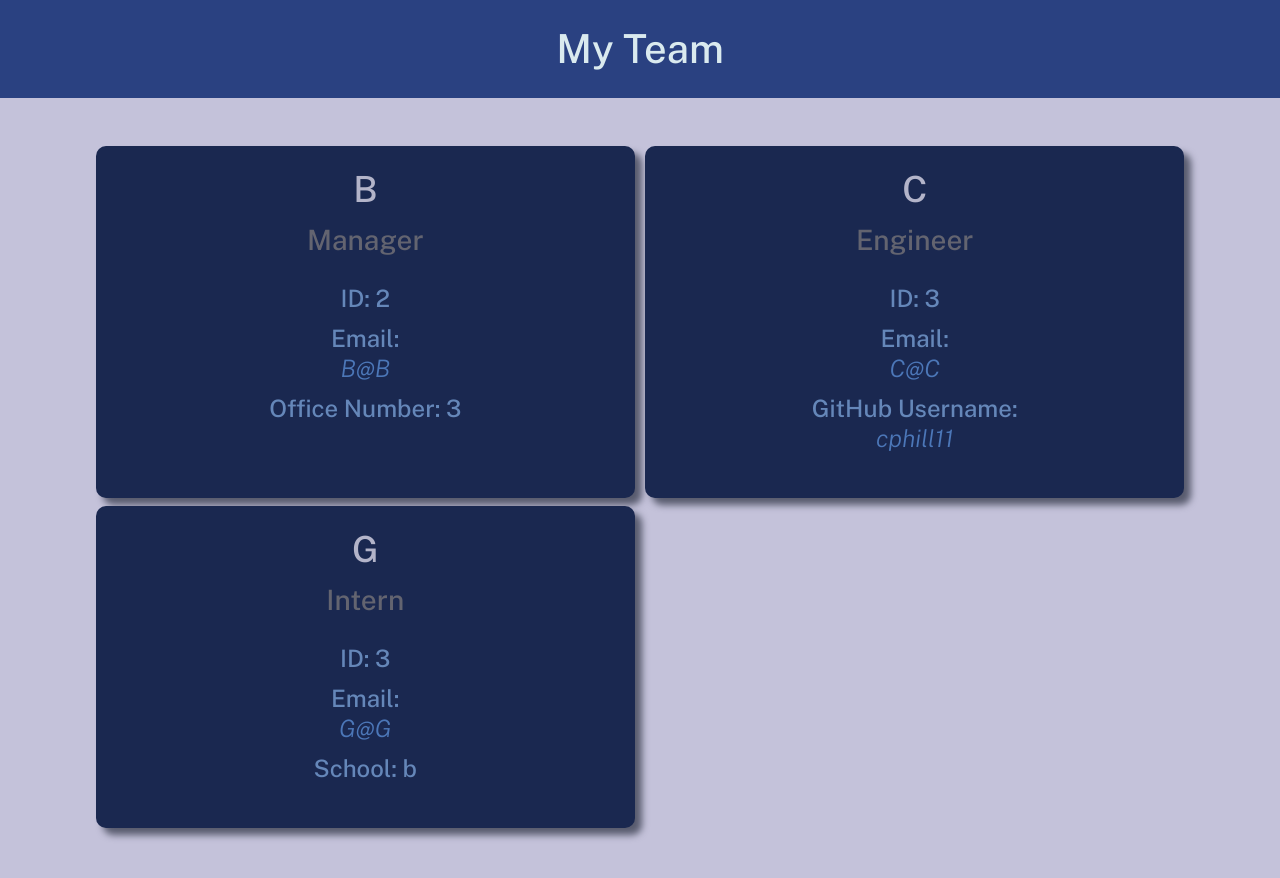
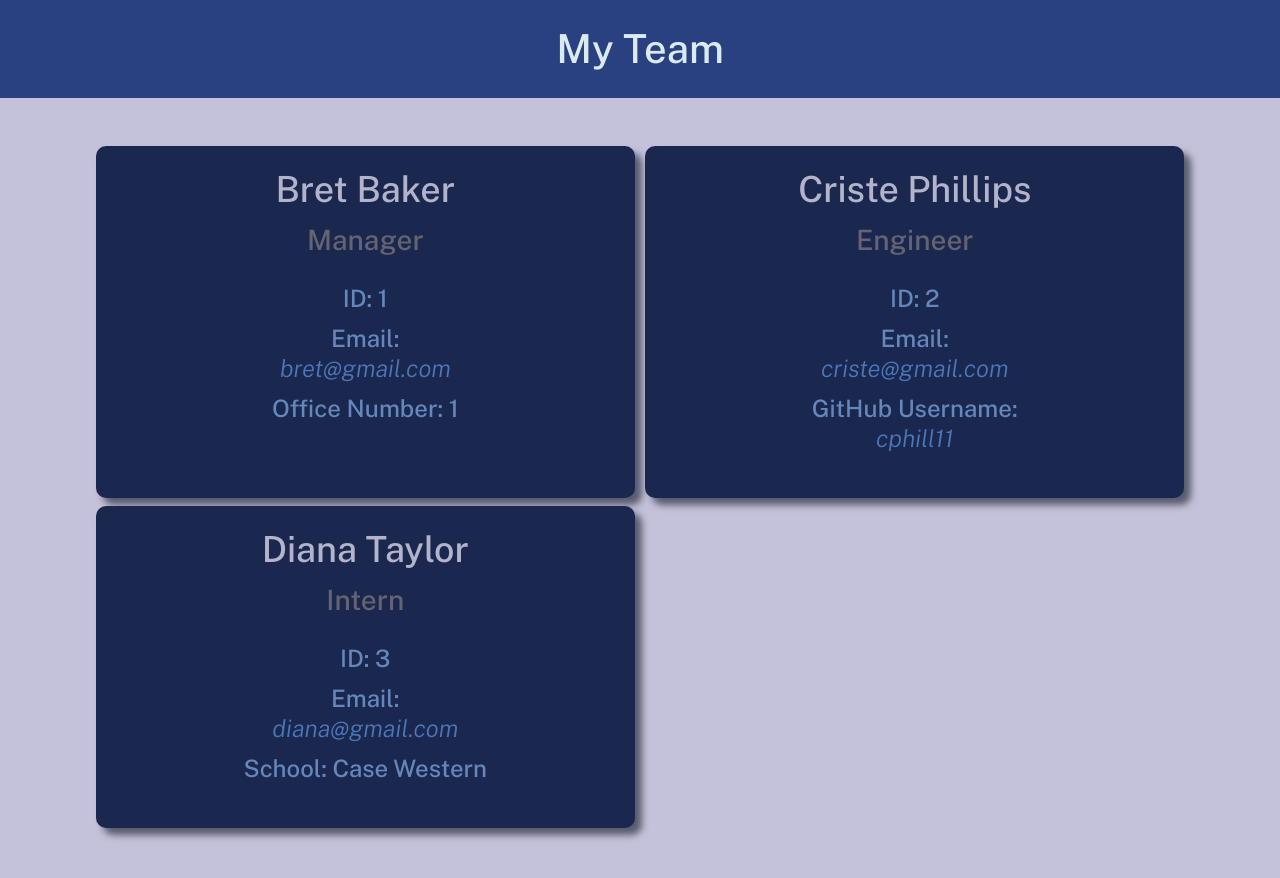
Before and after one commit to cphill11/team-profile-generator, a website: page src/newHTML.html in a window 1280 px wide. Drawn offline with nearby package versions, Linux system fonts and the light colour scheme.

```diff
--- a/src/newHTML.html
+++ b/src/newHTML.html
@@ -27,14 +27,14 @@
     <div class="flex-row justify-space-between">
 
           <div class="col-12 col-md-6 mb-2 bg-dark text-light p-3 flex-column" id="employee-card">
-            <h2 class="employee-item-title text-light" id="employee-name">B</h3>
+            <h2 class="employee-item-title text-light" id="employee-name">Bret Baker</h3>
             <h3 class="employee-item-title text-light" id="employee-title">Manager</h3>
             <div>
               <div class="col-12 col-md-6 mb-2 text-light p-3 flex-column">
-                <h4 class="employee-item-title text-primary">ID: 2</h4>
+                <h4 class="employee-item-title text-primary">ID: 1</h4>
                 <h4 class="employee-item-title text-primary flex-column">Email:
-                  <a href="mailto:B@B">B@B</a></h4>
-                <h4 class="employee-item-title text-primary flex-column">Office Number: 3</h4>
+                  <a href="mailto:bret@gmail.com">bret@gmail.com</a></h4>
+                <h4 class="employee-item-title text-primary flex-column">Office Number: 1</h4>
               </div>
             </div>
           </div>
@@ -42,13 +42,13 @@
 
 
           <div class="col-12 col-md-6 mb-2 bg-dark text-light p-3 flex-column" id="employee-card">
-            <h2 class="employee-item-title text-light" id="employee-name">C</h3>
+            <h2 class="employee-item-title text-light" id="employee-name">Criste Phillips</h3>
             <h3 class="employee-item-title text-light" id="employee-title">Engineer</h3>
             <div>
               <div class="col-12 col-md-6 mb-2 p-3 flex-column">
-                <h4 class="employee-item-title text-primary">ID: 3</h4>
+                <h4 class="employee-item-title text-primary">ID: 2</h4>
                 <h4 class="employee-item-title text-primary flex-column">Email:
-                  <a href="mailto:C@C">C@C</a></h4>
+                  <a href="mailto:criste@gmail.com">criste@gmail.com</a></h4>
                 <h4 class="employee-item-title text-primary flex-column">GitHub Username:
                   <a href="https://github.com/cphill11" target="_blank">cphill11</a></h4>
               </div>
@@ -58,14 +58,14 @@
 
 
            <div class="col-12 col-md-6 mb-2 bg-dark text-light p-3 flex-column" id="employee-card">
-             <h2 class="employee-item-title text-light" id="employee-name">G</h3>
+             <h2 class="employee-item-title text-light" id="employee-name">Diana Taylor</h3>
              <h3 class="employee-item-title text-light" id="employee-title">Intern</h3>
              <div>
               <div class="col-12 col-md-6 mb-2 p-3 flex-column">
                 <h4 class="employee-item-title text-primary">ID: 3</h4>
                 <h4 class="employee-item-title text-primary flex-column">Email:
-                  <a href="mailto:G@G">G@G</a></h4>
-                <h4 class="employee-item-title text-primary flex-column">School: b</h4>
+                  <a href="mailto:diana@gmail.com">diana@gmail.com</a></h4>
+                <h4 class="employee-item-title text-primary flex-column">School: Case Western</h4>
               </div>
             </div>
            </div>
```
Also changed, not shown: README.md.
